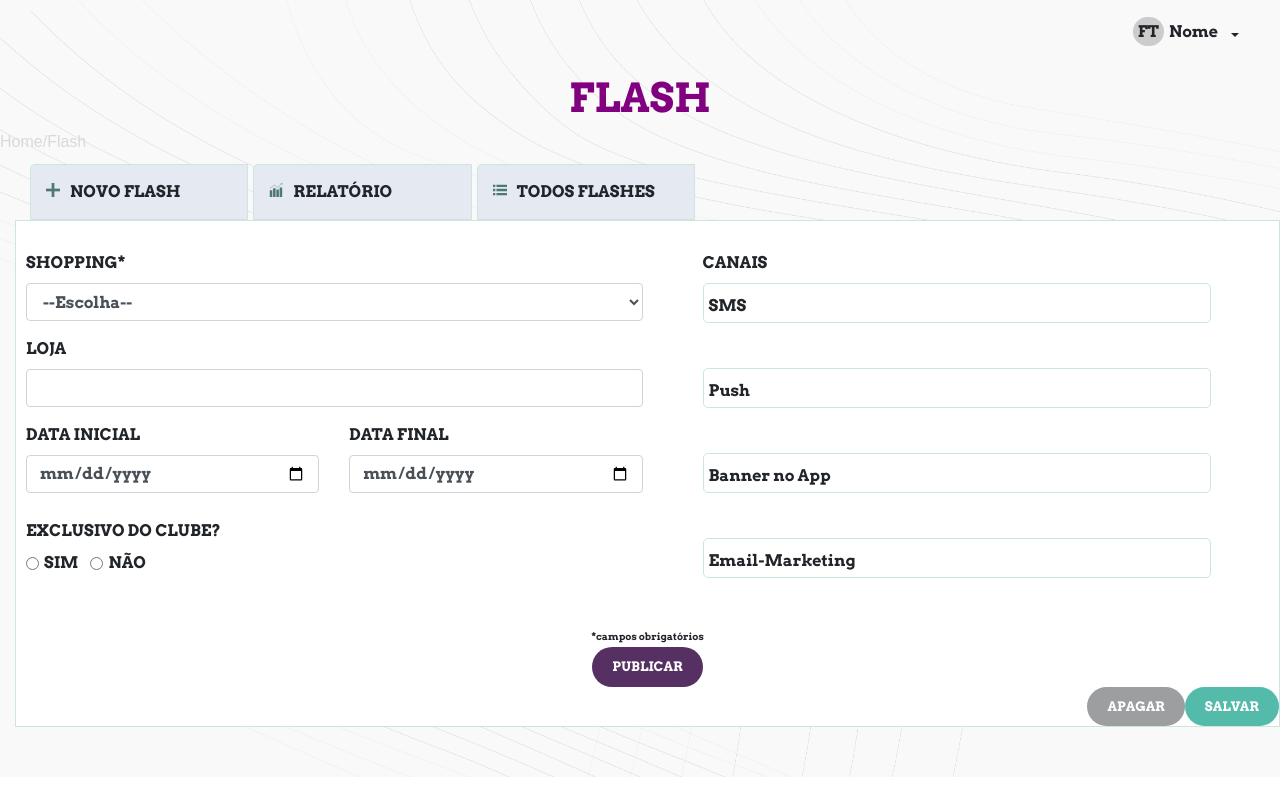
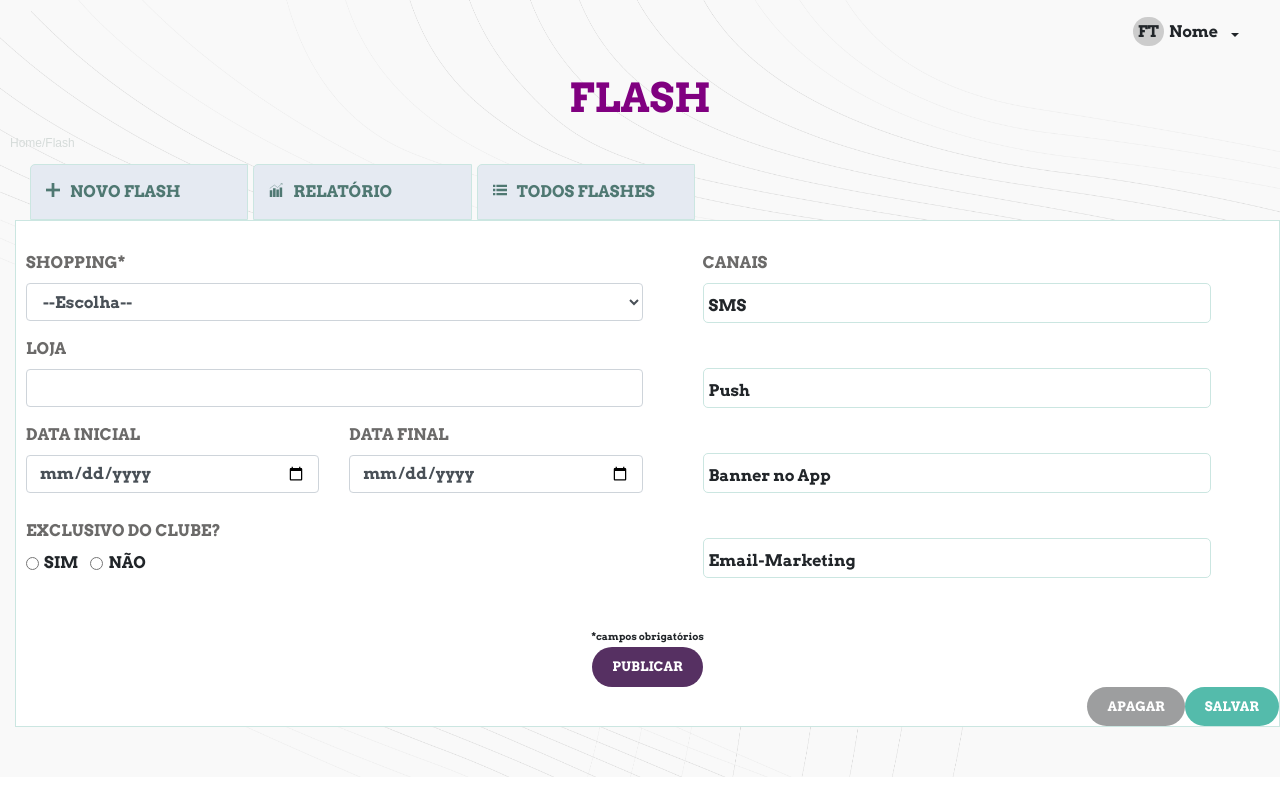
Before and after one commit to WellHarper/flash-page, a React (Create React App) app: page / in a window 1280 px wide. Built offline with nearby package versions, Linux system fonts and the light colour scheme.

Commit message:
estiliza fonte dos labels das colunas (1 e 2)

```diff
--- a/src/App.css
+++ b/src/App.css
@@ -46,6 +46,8 @@ h1 {
 .title span {
   color:#d5dbd9;
   font-family: Arial, Helvetica, sans-serif;
+  margin-left: 10px;
+  font-size: 12px;
 
 }
 .avatar::after {
@@ -63,6 +65,7 @@ h1 {
     border-top-left-radius: 5px;
     border: 1px solid #cbe6e1;
     background-color: #e5eaf2;
+    color: #4f7872;
     padding: 0;
     margin-left: 5px;
     width: 150px;
@@ -77,6 +80,10 @@ h1 {
   .icon {
     margin-right: 10px;
     margin-bottom: 6px;
+  }
+
+  .lab {
+    color: #6b6a69;
   }
 
   .second-column {
@@ -118,6 +125,7 @@ h1 {
     padding-top: 10px;
     padding-bottom: 10px;
     padding-left: 5px;
+    font-weight: 100;
   }
 
   .last {
--- a/src/App.js
+++ b/src/App.js
@@ -37,7 +37,7 @@ function App() {
           <Col md={6} className="first-column">
             <Form>
               <Form.Group>
-                <Form.Label>
+                <Form.Label className="lab">
                   SHOPPING*
                 </Form.Label>
                 <Form.Control as="select">
@@ -46,7 +46,7 @@ function App() {
                 </Form.Control>
               </Form.Group>
               <Form.Group>
-              <Form.Label>
+              <Form.Label className="lab">
                 LOJA
               </Form.Label>
               <Form.Control type="text"/>
@@ -54,19 +54,19 @@ function App() {
               <Row>
                 <Col md={6}>
                 <Form.Group>
-                  <Form.Label>DATA INICIAL</Form.Label>
+                  <Form.Label className="lab">DATA INICIAL</Form.Label>
                   <Form.Control type="date"/>
                   </Form.Group>
                 </Col>
                 <Col md={6}>
                 <Form.Group>
-                  <Form.Label>DATA FINAL</Form.Label>
+                  <Form.Label className="lab">DATA FINAL</Form.Label>
                   <Form.Control type="date"/>
                 </Form.Group>
                 </Col>
               </Row>
               <Form.Group className="last">
-              <Form.Label>
+              <Form.Label className="lab">
                 EXCLUSIVO DO CLUBE?
               </Form.Label>
               <br></br>
@@ -76,7 +76,7 @@ function App() {
             </Form>
           </Col>
           <Col md={5} className="second-column">
-            <label>CANAIS</label>
+            <label className="lab">CANAIS</label>
             <div className="canais">
               SMS
             </div>
```
